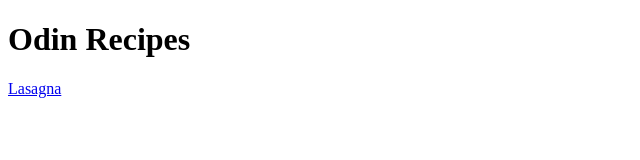
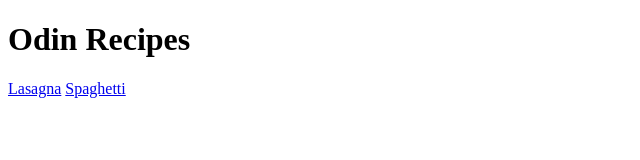
Before and after one commit to Adonuu/odin-recipes, a plain HTML site: page index.html in a window 1280 px wide. Shown: the full height of the page, 0-640 px from the left. Drawn offline with Linux system fonts and the light colour scheme.

Commit message:
added structure for spaghetti recipe
added spaghetti.html and a link on the homepage to get to spaghetti.html

```diff
--- a/index.html
+++ b/index.html
@@ -8,5 +8,6 @@
 <body>
     <h1>Odin Recipes</h1>
     <a href="recipes/lasagna.html">Lasagna</a>
+    <a href="recipes/spaghetti.html">Spaghetti</a>
 </body>
 </html>
```
Also changed, not shown: recipes/spaghetti.html (added).
